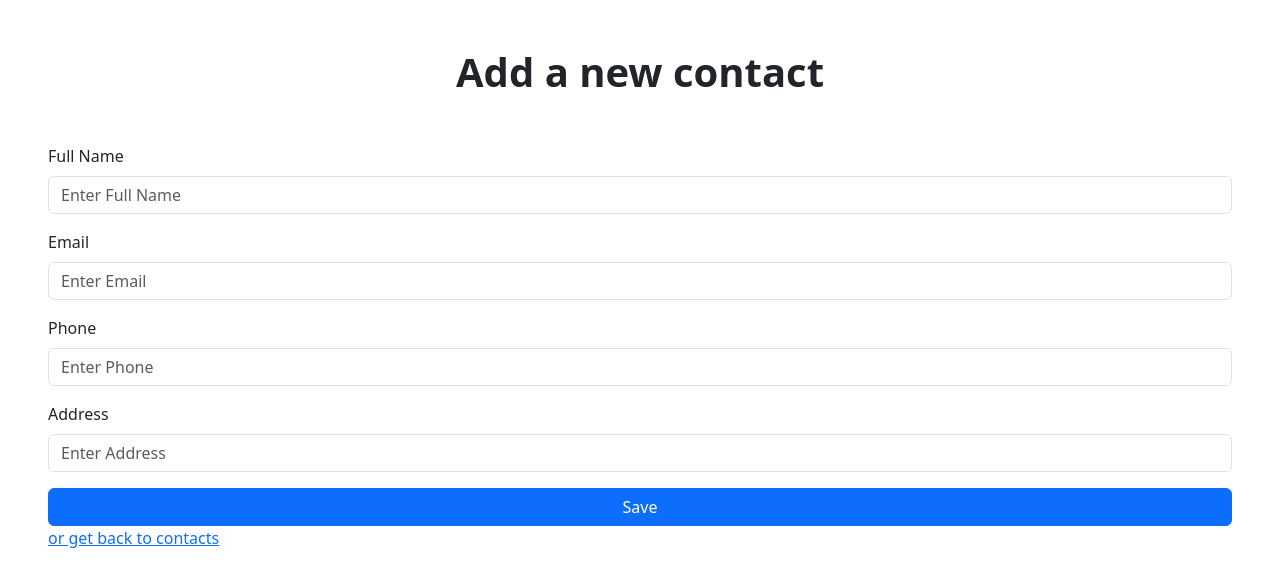
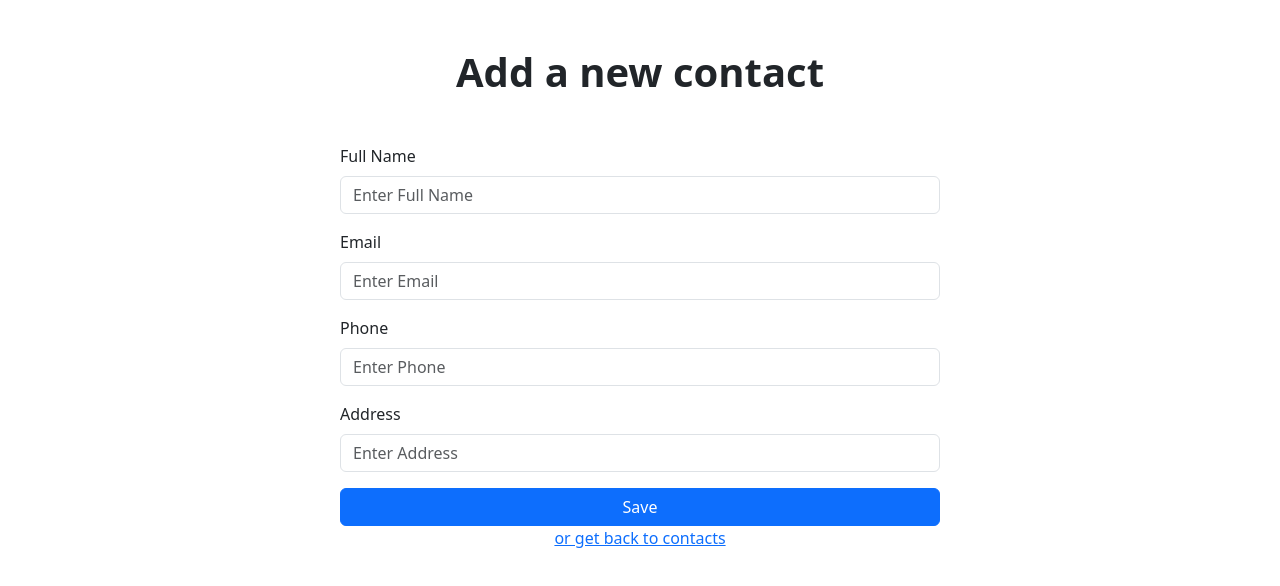
Before and after one commit to 4GeeksAcademy/fatimaov-contact-list-app, a React (Vite) app: page /add-new-contact in a window 1280 px wide. Shown: the top 586 px of the page. Built offline with nearby package versions, Linux system fonts and the light colour scheme.

Commit message:
add styling to add new contact page

```diff
--- a/src/components/AddNewContactForm.jsx
+++ b/src/components/AddNewContactForm.jsx
@@ -37,7 +37,7 @@ function AddNewContactForm() {
 
     return (
         <>
-            <form className="mt-5" onSubmit={handleSubmit}>
+            <form className="mt-5 mx-auto" onSubmit={handleSubmit} style={{maxWidth: 600}}>
                 <div className="mb-3">
                     <label htmlFor="name" className="form-label">Full Name</label>
                     <input onChange={handleChange} value={addContactInfo.name} type="text" className="form-control" id="name" aria-describedby="name" required placeholder="Enter Full Name" minLength='3' maxLength='20' />
--- a/src/pages/AddNewContact.jsx
+++ b/src/pages/AddNewContact.jsx
@@ -6,10 +6,12 @@ function AddNewContact() {
 
     return (
         <>
-            <div className="m-5">
-                <h1 className="text-center mb-3 fw-bold">Add a new contact</h1>
+            <div className="m-2">
+                <h1 className="text-center my-5 fw-bold">Add a new contact</h1>
                 <AddNewContactForm />
-                <Link to={'/'}>or get back to contacts</Link>
+                <Link to={'/'}>
+                    <p className="text-center">or get back to contacts</p>
+                </Link>
             </div>
         </>
     )
```
